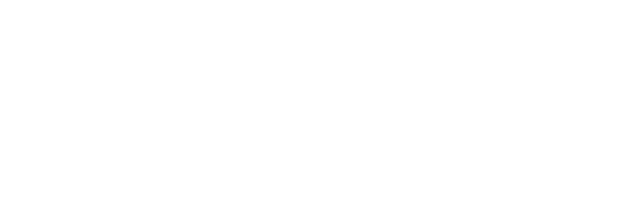
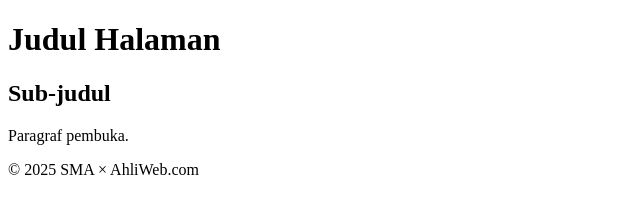
Before and after one commit to ahmadailham/ilham, a plain HTML site: page index.html in a window 1280 px wide. Shown: the whole page, without its empty margins (0-640 px from the left). Drawn offline with Linux system fonts and the light colour scheme.

Commit message:
Update index.html
Update index.html

```diff
--- a/index.html
+++ b/index.html
@@ -7,3 +7,24 @@
   </head>
 <body>
   <header>
+    <h1>Judul Halaman</h1>
+</header>
+<nav>
+<!-- Daftar tautan -->
+</nav>
+<main>
+  <section>
+    <article>
+      <h2>Sub‐judul</h2>
+        <p>Paragraf pembuka.</p>
+    </article>
+  </section>
+  <aside>
+  <!-- Info samping -->
+  </aside>
+</main>
+<footer>
+  © 2025 SMA × AhliWeb.com
+  </footer>
+</body>
+</html>
```
